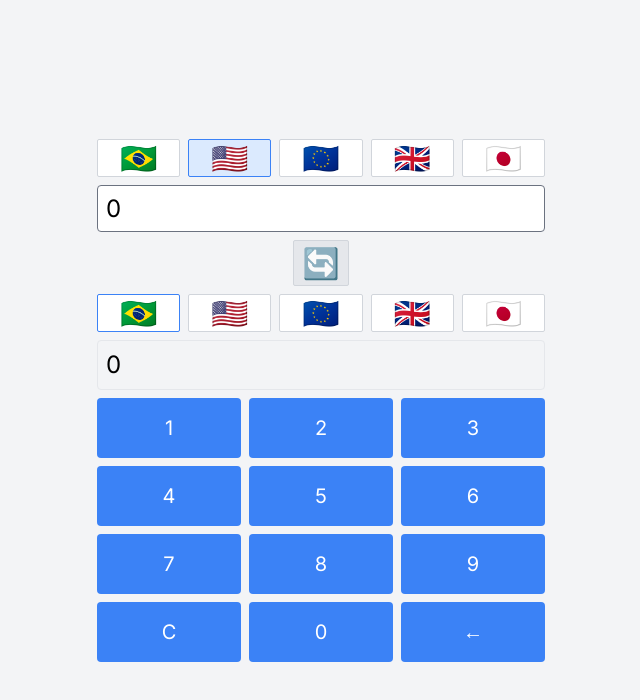
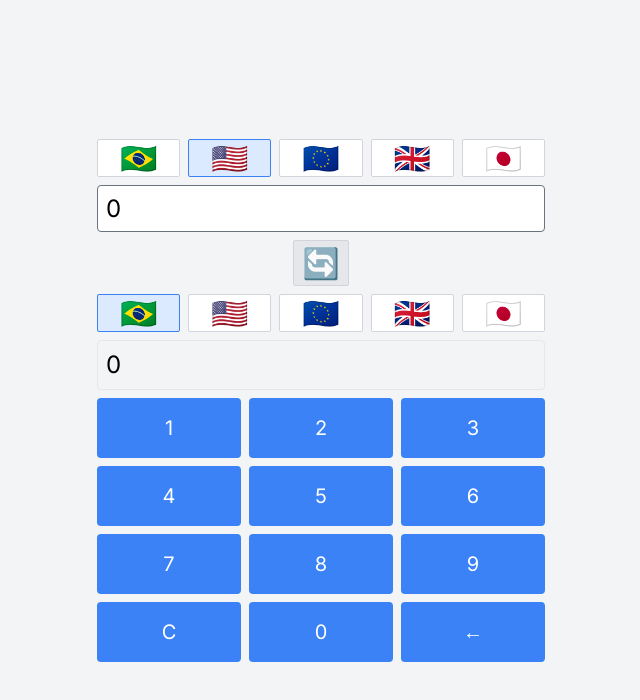
Before and after one commit to fliperama86/currency, a Next.js app: page / in a window 1280 px wide. Shown: the top 700 px of the page, without its empty margins (319-959 px from the left). Built offline with nearby package versions, Linux system fonts and the light colour scheme; no server answers.

Commit message:
Fix bg color

```diff
--- a/app/page.tsx
+++ b/app/page.tsx
@@ -97,7 +97,7 @@ const CurrencyConverter = () => {
             <div
               key={`out_${currency}`}
               onClick={() => setOutputCurrency(currency)}
-              className={`bg-white rounded-sm text-3xl flex justify-center flex-grow border cursor-default ${
+              className={`rounded-sm text-3xl flex justify-center flex-grow border cursor-default ${
                 outputCurrency === currency
                   ? "border-blue-500 bg-blue-100"
                   : "border-gray-300 bg-white"
```
